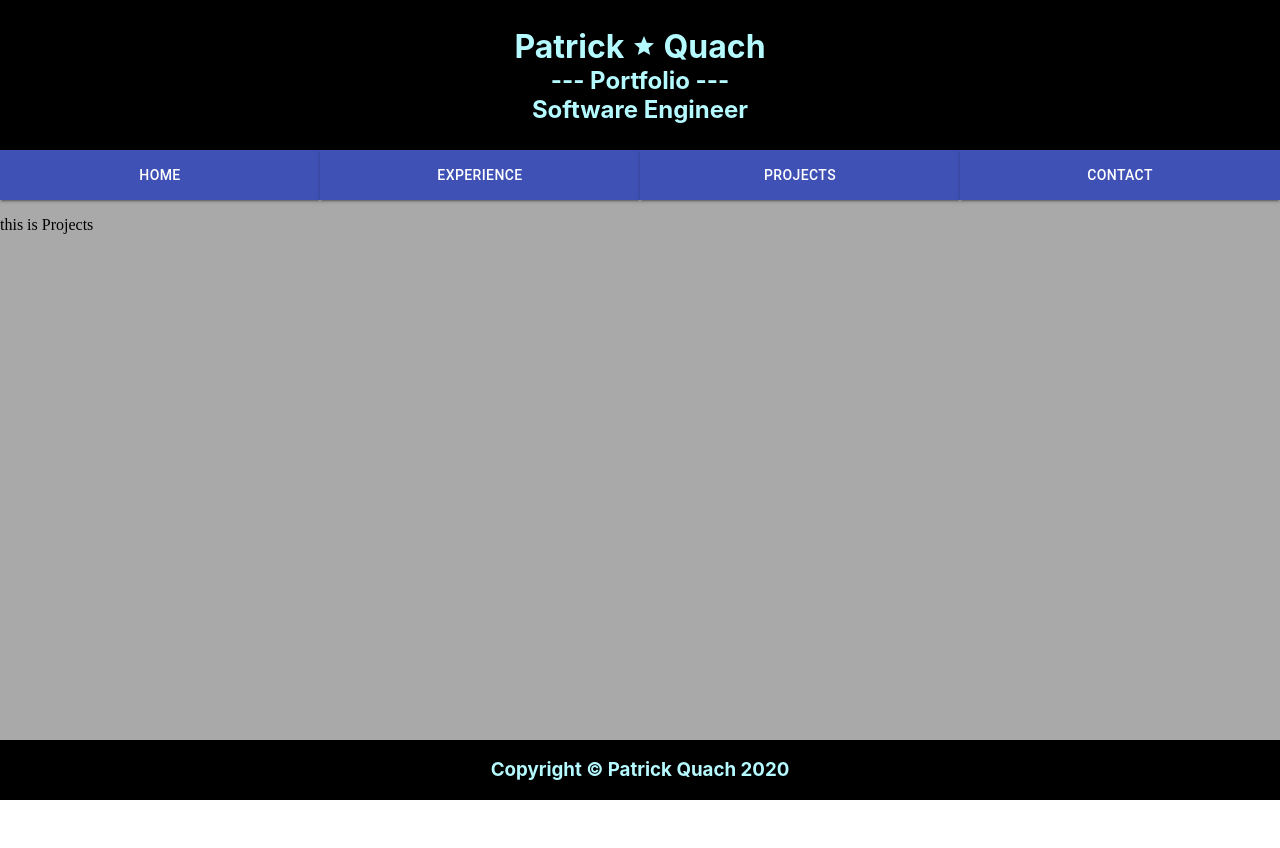
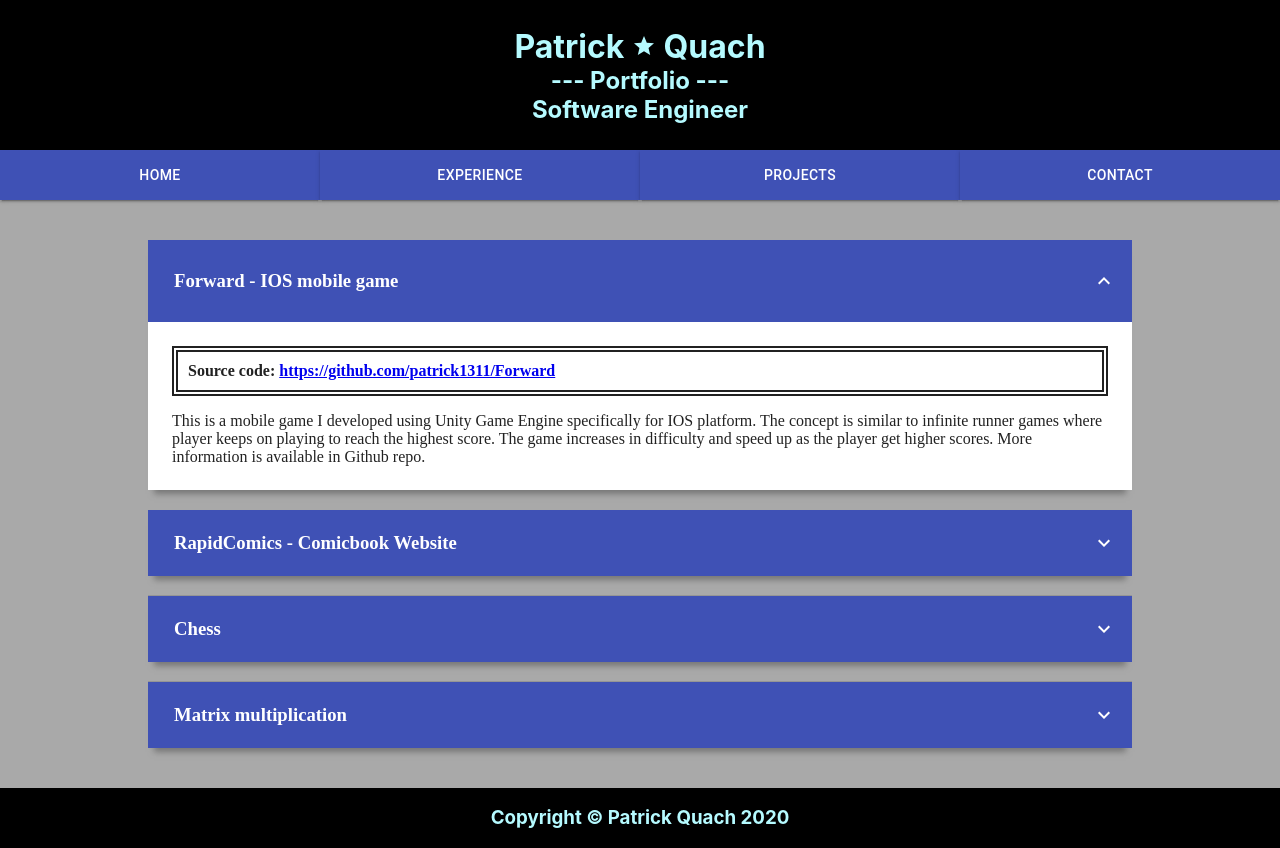
Before and after one commit to patrick1311/portfolio, a React (Create React App) app: page /#/projects in a window 1280 px wide. Before the commit the page ends 800 px from the top, so only its background shows below. Built offline with nearby package versions, Linux system fonts and the light colour scheme.

Commit message:
add projects

```diff
--- a/src/components/Experience.js
+++ b/src/components/Experience.js
@@ -55,12 +55,13 @@ const useStyles = makeStyles({
 
 const experience = [
     {
-        title: 'Junior Software Engineer II',
+        title: 'Junior Software Engineer',
         company: 'Moebius Solutions, Inc.',
         date: 'December 2019 - Present',
         web: 'https://www.moesol.com/',
         linkedin: 'https://www.linkedin.com/company/moebius-solutions-inc./about/',
         img: moebius,
+        location: 'San Diego, CA',
         responsibilities: [
             'Utilized bleeding edge technology React/Redux to build front end web app',
             'Utilized Electron framework to build desktop app with prior web development knowledge',
@@ -76,6 +77,7 @@ const experience = [
         web: 'https://www.rimrockcapital.com/',
         linkedin: 'https://www.linkedin.com/company/rimrock-capital-management-llc/about/',
         img: rimrock,
+        location: 'Irvine, CA',
         responsibilities: [
             'Created an automated task scheduler to archive local database records to AWS server with Python scripts',
             'Created and improved stored procedures for automation and backend API usage',
@@ -91,6 +93,7 @@ const experience = [
         web: 'https://www.vanguardsolutions.org/',
         linkedin: 'https://www.linkedin.com/company/vanguard-infotech-solutions/about/',
         img: vanguard,
+        location: 'Pomona, CA',
         responsibilities: [
             'Designed frontend website for clients using WordPress',
             'Maintained and managed contents based on clients\' needs',
@@ -105,6 +108,7 @@ const experience = [
         web: 'https://www.mtsac.edu/',
         linkedin: 'https://www.linkedin.com/school/mount-san-antonio-college-or-mt.-sac/',
         img: mtsac,
+        location: 'Walnut, CA',
         responsibilities: [
             'Answered questions and tutored students in Math and Computer Science',
             'Maintained the laboratory to be a productive learning environment',
@@ -138,7 +142,7 @@ const ExpItem = ({item, id}) => {
             aria-controls="panel2a-content"
             className={classes.summaryPanel}
             >
-                <h4 className={classes.headers}>{item.title + ' ----- '}<i>{item.company}</i></h4>
+                <h3 className={classes.headers}>{item.title + ' ----- '}<i>{item.company}</i></h3>
 
             </ExpansionPanelSummary>
             <ExpansionPanelDetails className={classes.detailsPanel}>
@@ -147,6 +151,7 @@ const ExpItem = ({item, id}) => {
                         <h5 className={classes.headers}>{item.date}</h5>
                         <h5 className={classes.headers}>Website: <a href={item.web}>{item.web}</a></h5>
                         <h5 className={classes.headers}>LinkedIn: <a href={item.linkedin}>{item.linkedin}</a></h5>
+                        <h5 className={classes.headers}>Location: {item.location}</h5>
                     </div>
                     <div>
                         <img className={classes.image} src={item.img} />
--- a/src/components/Projects.js
+++ b/src/components/Projects.js
@@ -1,9 +1,117 @@
 import * as React from 'react';
+import ExpansionPanel from '@material-ui/core/ExpansionPanel';
+import ExpansionPanelSummary from '@material-ui/core/ExpansionPanelSummary';
+import ExpansionPanelDetails from '@material-ui/core/ExpansionPanelDetails';
+import ExpandMoreIcon from '@material-ui/icons/ExpandMore';
+import { makeStyles } from '@material-ui/core';
+
+const useStyles = makeStyles({
+    bodyContent: {
+      width: '80%',
+      alignContent: 'center',
+      margin: 'auto',
+      marginTop: '20px',
+      marginBottom: '20px',
+    },
+    itemPanel: {
+        boxShadow: '0 10px 6px -6px #777',
+        '&:hover': {
+            boxShadow: '0 10px 8px 4px #777',
+        }
+    },
+    summaryPanel: {
+        backgroundColor: '#3f51b5',
+        color: 'white',
+    },
+    summaryPanelIcon: {
+        fill: 'white',
+    },
+    detailsPanel: {
+        display: 'flex',
+        flexDirection: 'column',
+        flexWrap: 'wrap',
+        padding: '24px',
+    },
+    headers: {
+        margin: '10px',
+        overflow: 'none',
+    },
+    projectInfo: {
+        display: 'flex',
+        flexDirection: 'row',
+        justifyContent: 'space-between',
+        border: '6px double',
+    },
+});
+
+const projects = [
+    {
+        title: 'Forward - IOS mobile game',
+        code: 'https://github.com/patrick1311/Forward',
+        info: 'This is a mobile game I developed using Unity Game Engine specifically for IOS platform. \
+        The concept is similar to infinite runner games where player keeps on playing to reach the highest score. \
+        The game increases in difficulty and speed up as the player get higher scores. More information is available in Github repo.',
+    },
+    {
+        title: 'RapidComics - Comicbook Website',
+        code: 'https://github.com/patrick1311/RapidComics',
+        info: 'The project was done in a group of five in Software Engineering course. We utilized Django as the framework for \
+        this website. The web queries data from our AWS hosted database and displays information for each comicbook we have. \
+        The data was scraped from a comicbookdb website. In this project, I was in charge of the front end development. \
+        I designed the looks, the layouts and the functionality of the UI.',
+    },
+    {
+        title: 'Chess',
+        code: 'https://github.com/patrick1311/Chess-Game',
+        info: 'The game app was built as a group of 3 students. We used Java Swing for the UI. The goal was to show \
+        that we had a solid understanding of Object Oriented Programming. In this project, my task was building the UI as well \
+        as the animation for the chess pieces. In addition, I took part in designing the flow chart as a pre',
+    },
+    {
+        title: 'Matrix multiplication',
+        code: 'https://github.com/patrick1311/MatrixMultiplication',
+        info: 'The objective of this project was to show the Strassen method of matrix multiplication \
+        is more efficient compared to the traditional mathematical way.',
+    }
+];
+
+const ProjItem = ({item, id}) => {
+    const classes = useStyles();
+    const isExpanded = (id === 0 ? true : false);
+
+    return (
+        <ExpansionPanel className={classes.itemPanel} defaultExpanded={isExpanded} style={{margin: 20}}>
+            <ExpansionPanelSummary
+            expandIcon={<ExpandMoreIcon className={classes.summaryPanelIcon}/>}
+            aria-controls="panel2a-content"
+            className={classes.summaryPanel}
+            >
+                <h3 className={classes.headers}>{item.title}</h3>
+
+            </ExpansionPanelSummary>
+            <ExpansionPanelDetails className={classes.detailsPanel}>
+            <div className={classes.projectInfo}>
+                <div>
+                    <h4 className={classes.headers}>Source code: <a href={item.code} target='_blank'>{item.code}</a></h4>
+                </div>
+            </div>
+            <p style={{marginBottom: '0px'}}>{item.info}</p>
+            </ExpansionPanelDetails>
+        </ExpansionPanel>
+    );
+};
 
 const Projects = () => {
+    const classes = useStyles();
     return (
-        <p>this is Projects</p>
+        <div className={classes.bodyContent}>
+            {
+                projects.map((item, index) => {
+                    return <ProjItem item={item} id={index} key={index}/>
+                })
+            }
+        </div>
     );
-}
+};
 
 export default Projects;
```
